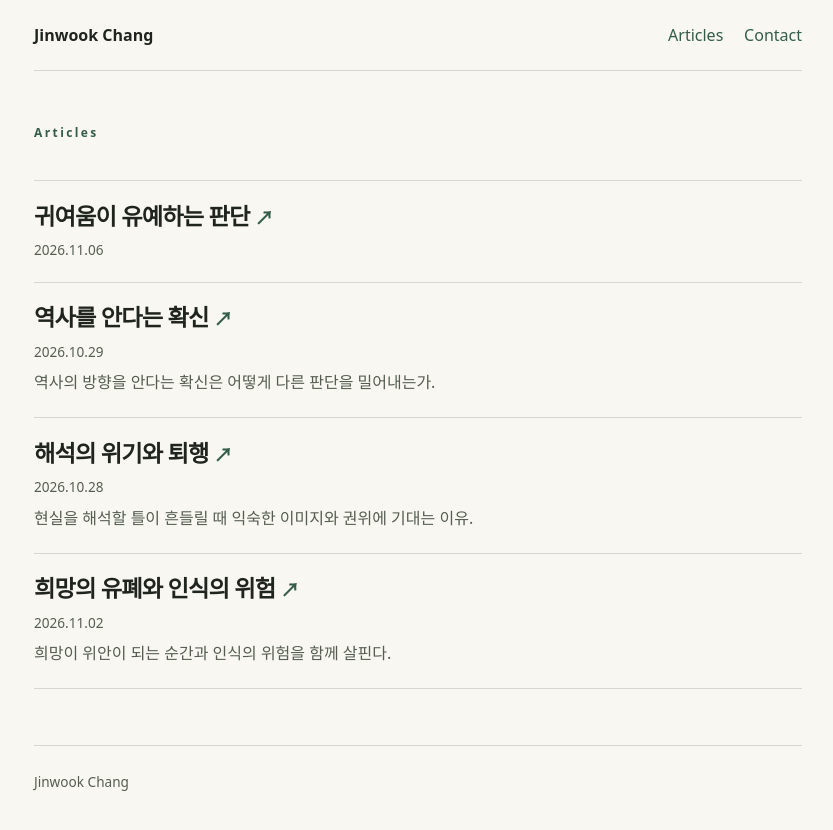
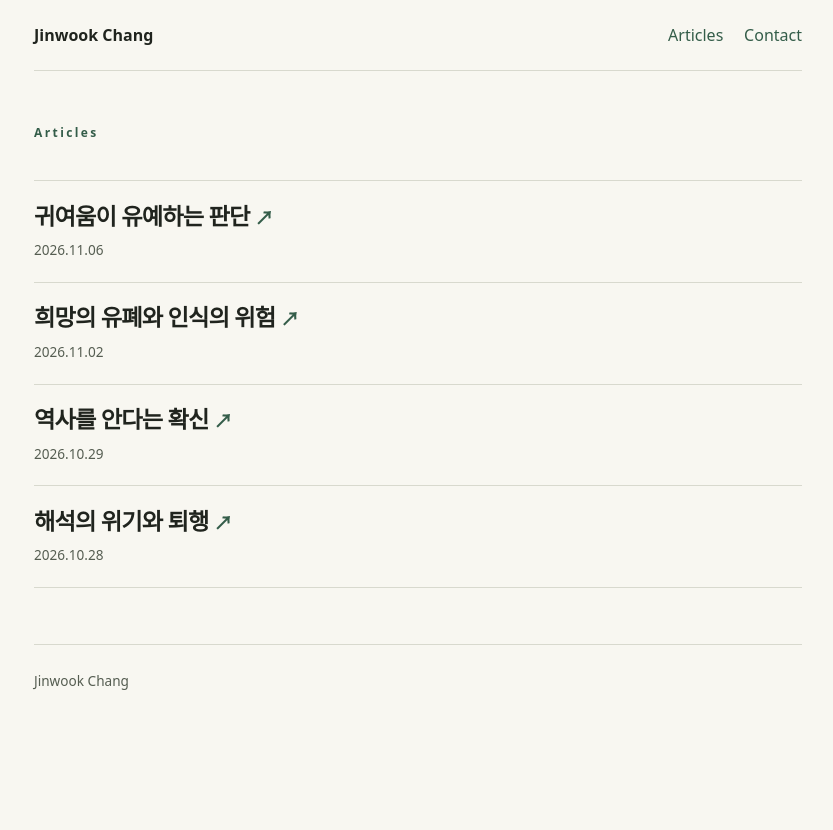
Before and after one commit to jinwook-chang/jinwook-chang.github.io, a Jekyll site: the page built from index.html, in a window 1280 px wide. Shown: the top 830 px of the page, without its empty margins (222-1055 px from the left). Built offline with Jekyll 4.4.1, drawn with Linux system fonts in a browser that asks for light colours.

Commit message:
모든 글 요약 삭제 및 최신 작성일순 정렬

```diff
--- a/_articles/certainty-of-history.md
+++ b/_articles/certainty-of-history.md
@@ -1,7 +1,6 @@
 ---
 title: "역사를 안다는 확신"
 date: 2026-10-29
-summary: "역사의 방향을 안다는 확신은 어떻게 다른 판단을 밀어내는가."
 ---
 
 인간의 사고가 물질적·역사적 조건 속에서 형성된다면, 역사를 설명하는 이성도 그 조건에서 자유롭지 않다. 그러나 사회주의의 일부 흐름에서 해방의 전망은 역사의 필연적 결말로 제시되었고, 그 결말을 안다는 확신은 타인의 삶을 조직할 권한으로 이어졌다.
--- a/_articles/crisis-of-interpretation.md
+++ b/_articles/crisis-of-interpretation.md
@@ -1,7 +1,6 @@
 ---
 title: "해석의 위기와 퇴행"
 date: 2026-10-28
-summary: "현실을 해석할 틀이 흔들릴 때 익숙한 이미지와 권위에 기대는 이유."
 ---
 
 현대 사회의 퇴행은 현실을 해석하던 틀이 더 이상 안정감을 제공하지 못하는 데서 출발한다고 볼 수 있다. 노력과 보상, 성장과 안정, 진보와 행복을 연결하던 설명이 경험과 어긋날수록 개인은 자신의 위치를 이해하기 어려워진다. 이때 매력적으로 다가오는 것은 더 정교한 설명보다, 자신과 세계를 다시 일관된 모습으로 받아들일 수 있게 해주는 이미지다.
--- a/_articles/hope-and-knowledge.md
+++ b/_articles/hope-and-knowledge.md
@@ -1,7 +1,6 @@
 ---
 title: "희망의 유폐와 인식의 위험"
 date: 2026-11-02
-summary: "희망이 위안이 되는 순간과 인식의 위험을 함께 살핀다."
 ---
 
 판도라의 항아리에서 재앙들이 빠져나오고 희망만 남았다는 이야기는 흔히 인간을 위한 위안으로 읽힌다. 그러나 재앙이 밖으로 나왔기 때문에 인간에게 영향을 미친다면, 안에 남은 희망이 어떻게 인간을 위로하는지는 분명하지 않다. 애초에 재앙을 담은 항아리 속에 희망이 함께 있었다는 사실도 설명을 요구한다. 희망 역시 해악이었다면, 그것의 유폐는 인간에게 마지막 재앙이 도달하지 않은 사건으로 읽힐 수 있다.
--- a/index.html
+++ b/index.html
@@ -6,12 +6,11 @@ title: Articles
   <p class="eyebrow">Articles</p>
 </section>
 <ol class="essay-list">
-  {% assign articles = site.articles | sort: 'title' %}
+  {% assign articles = site.articles | sort: 'date' | reverse %}
   {% for article in articles %}
   <li>
     <h2><a href="{{ article.url | relative_url }}">{{ article.title | escape }} <span aria-hidden="true">↗</span></a></h2>
     {% if article.date %}<time class="written-date" datetime="{{ article.date | date: '%Y-%m-%d' }}">{{ article.date | date: '%Y.%m.%d' }}</time>{% endif %}
-    {% if article.summary %}<p>{{ article.summary | escape }}</p>{% endif %}
   </li>
   {% endfor %}
 </ol>
```
Also changed, not shown: README.md.
